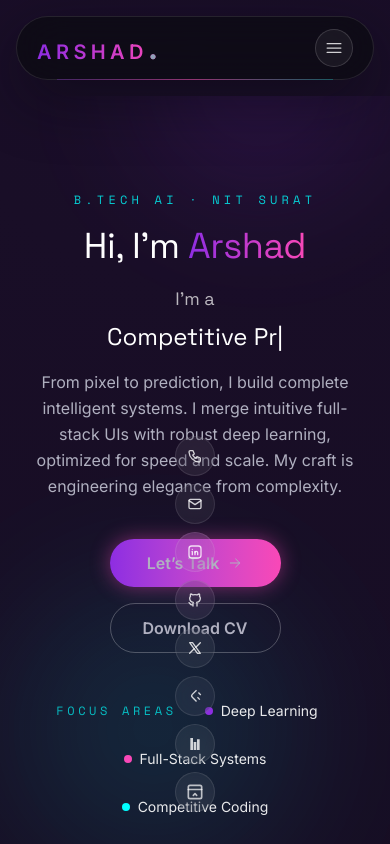
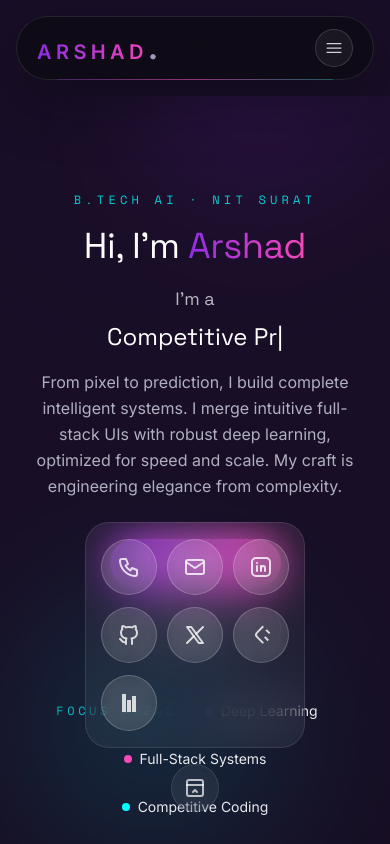
Before and after one commit to Arshad-13/Arshad_Portfolio, a Next.js app: page / in a window 390 px wide. Both pictures are taken after a click on the button 195 px from the left and 792 px from the top of the page. Shown: the top 844 px of the page. Built offline with nearby package versions, Linux system fonts and the light colour scheme.

Commit message:
fixed mobile view of contacts bar

```diff
--- a/app/components/ui/floating-dock.jsx
+++ b/app/components/ui/floating-dock.jsx
@@ -34,42 +34,51 @@ const FloatingDockMobile = ({ items, className }) => {
         {open && (
           <motion.div
             layoutId="nav"
-            className="absolute bottom-full mb-2 inset-x-0 flex flex-col gap-2"
+            className="absolute bottom-16 left-1/2 -translate-x-1/2 min-w-[220px] p-4 bg-white/5 border border-white/10 backdrop-blur-xl rounded-3xl"
+            initial={{ opacity: 0, scale: 0.8, y: 10 }}
+            animate={{ opacity: 1, scale: 1, y: 0 }}
+            exit={{ opacity: 0, scale: 0.8, y: 10 }}
           >
+            <div className="grid grid-cols-3 gap-3 place-items-center">
               {items.map((item, idx) => (
                 <motion.div
                   key={item.title}
-                initial={{ opacity: 0, y: 10 }}
+                  initial={{ opacity: 0, scale: 0.5 }}
                   animate={{
                     opacity: 1,
-                  y: 0,
+                    scale: 1,
                   }}
                   exit={{
                     opacity: 0,
-                  y: 10,
-                  transition: {
-                    delay: idx * 0.05,
-                  },
+                    scale: 0.5,
                   }}
-                transition={{ delay: (items.length - 1 - idx) * 0.05 }}
+                  transition={{
+                    delay: idx * 0.04,
+                    type: "spring",
+                    stiffness: 250,
+                    damping: 20
+                  }}
                 >
                   <Link
                     href={item.href}
-                  key={item.title}
-                  className="h-10 w-10 rounded-full bg-white/5 border border-white/10 backdrop-blur-xl flex items-center justify-center"
+                    className="h-14 w-14 rounded-full bg-white/10 border border-white/20 backdrop-blur-sm flex items-center justify-center hover:bg-white/15 hover:border-[#8E2DE2]/40 transition-colors active:scale-95"
+                    title={item.title}
                   >
-                  <div className="h-4 w-4">{item.icon}</div>
+                    <div className="h-6 w-6">{item.icon}</div>
                   </Link>
                 </motion.div>
               ))}
+            </div>
           </motion.div>
         )}
       </AnimatePresence>
       <button
         onClick={() => setOpen(!open)}
-        className="h-10 w-10 rounded-full bg-white/5 border border-white/10 backdrop-blur-xl flex items-center justify-center"
+        className="h-12 w-12 rounded-full bg-white/5 border border-white/10 backdrop-blur-xl flex items-center justify-center hover:bg-white/15 transition-colors active:scale-95"
+        aria-label="Toggle contact menu"
+        suppressHydrationWarning
       >
-        <IconLayoutNavbarCollapse className="h-5 w-5 text-white/70" />
+        <IconLayoutNavbarCollapse className="h-6 w-6 text-white/70" />
       </button>
     </div>
   );
```
Lines whose indentation alone changed are shown as unchanged.
